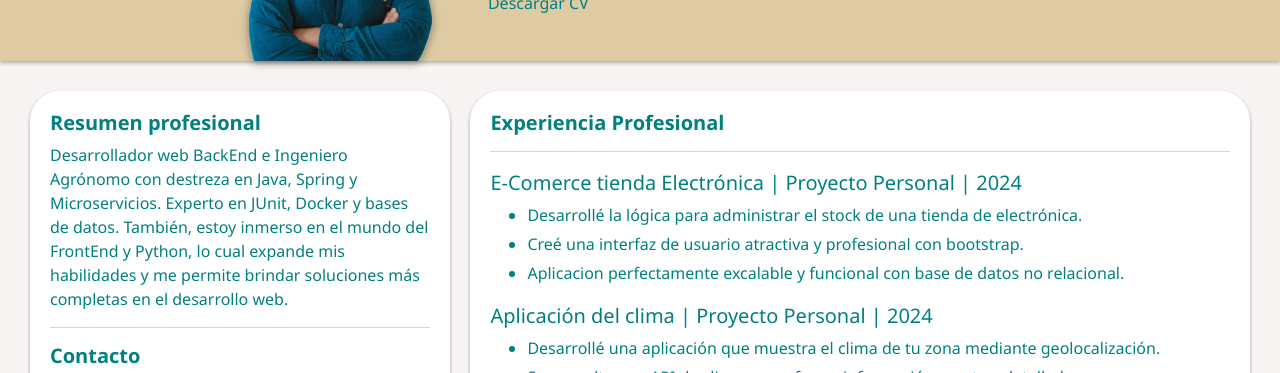
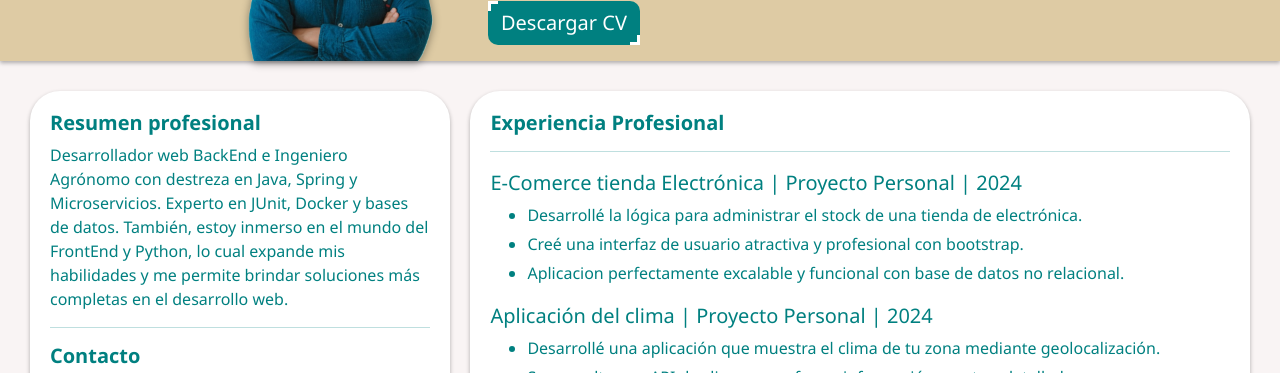
Before and after one commit to Luiso-o/My_Cv, a website: page index.html in a window 1280 px wide. Shown: the part 179-552 px from the top of the page. Drawn offline with Linux system fonts and the light colour scheme.

Commit message:
boton descargar

```diff
--- a/index.html
+++ b/index.html
@@ -18,8 +18,9 @@
           <div class="text">
             <h1>Luis Gabriel Trujillo Portillo.</h1>
             <h3>Web Developer.</h3>
-            <p><a class="download" href="resources/develop.pdf"
-                download="Luis_Gabriel_Trujillo_Portillo_CV.pdf">Descargar CV</a></p>
+            <span class="btn">
+              <a href="resources/develop.pdf" download="Luis_Trujillo_Portillo_CV.pdf" aria-label="Descargar el currículum vitae de Luis Trujillo Portillo">Descargar CV</a>
+            </span>
           </div>
         </div>
       </div>
@@ -280,11 +281,13 @@
 
   <footer>
     <div class="footer-container">
-      <p  class="mt-3">© <span id="current-year"></span> Luis Gabriel Trujillo Portillo, <a
+      <p class="mt-3">© <span id="current-year"></span> Luis Gabriel Trujillo Portillo, <a
           href="https://github.com/Luiso-o/My_Cv.git" target="_blank">OpenSource.</a></p>
-      <p><a href="https://www.barcelonactiva.cat/es/itacademy" target="_blank">IT ACADEMY Barcelona Activa</a> - Boot Camp Java Developer & Spring</p>
+      <p><a href="https://www.barcelonactiva.cat/es/itacademy" target="_blank">IT ACADEMY Barcelona Activa</a> - Boot
+        Camp Java Developer & Spring</p>
     </div>
   </footer>
 
 </body>
+
 </html>
--- a/sass/_header.scss
+++ b/sass/_header.scss
@@ -6,7 +6,7 @@ $background-header: #DECBA4;
   box-shadow: 0 2px 4px rgba(0, 0, 0, 0.3);
 }
 
-.header-container{
+.header-container {
   display: grid;
   place-items: center;
 }
@@ -31,19 +31,69 @@ $background-header: #DECBA4;
     font-weight: bold;
     margin: 0;
   }
+}
 
-    .download {
+//Boton descarga cv
+.btn {
+  margin-top: 10px;
+  cursor: pointer;
+  position: relative;
+  background: $text-color;
+  font-size: 20px;
+  border-top-right-radius: 10px;
+  border-bottom-left-radius: 10px;
+  transition: all 1s;
+
+  a {
+    text-decoration: none;
+    color: #fff;
+    transition: color 1s;
+    position:relative;
+    z-index: 1;
+  }
+
+  &:after,
+  &:before {
+    content: " ";
+    width: 10px;
+    height: 10px;
+    position: absolute;
+    border-style: solid;
+    border-color: white;
+    transition: width 1s, height 1s;
+    z-index: 0;
+  }
+
+  &:after {
+    top: -1px;
+    left: -1px;
+    border-width: 3px 0 0 3px;
+  }
+
+  &:before {
+    bottom: -1px;
+    right: -1px;
+    border-width: 0 3px 3px 0;
+  }
+
+  &:hover {
+    border-top-right-radius: 0px;
+    border-bottom-left-radius: 0px;
+
+    a{
       color: $text-color;
-        text-decoration: none;
-        font-size: 1rem;
+    }
 
-        &:hover{
-            color: white;
+    &:before,
+    &:after {
+      width: 100%;
+      height: 100%;
+      border-color: #008080;
+    }
   }
 }
 
-}
-
+//--------------------------------------------------------------
 @media (max-width: 768px) {
   .avatar-img {
     width: 150px;
@@ -52,7 +102,7 @@ $background-header: #DECBA4;
     margin-top: 5px;
   }
 
-    .text{
+  .text {
     margin-top: 50px;
   }
 
@@ -64,4 +114,9 @@ $background-header: #DECBA4;
     font-size: 1.2rem;
   }
 
+  .btn{
+    font-size: 1rem;
+    margin-top: 0;
   }
+
+}
```
Also changed, not shown: styles.css, 1 other file. Lines whose indentation alone changed are shown as unchanged.
